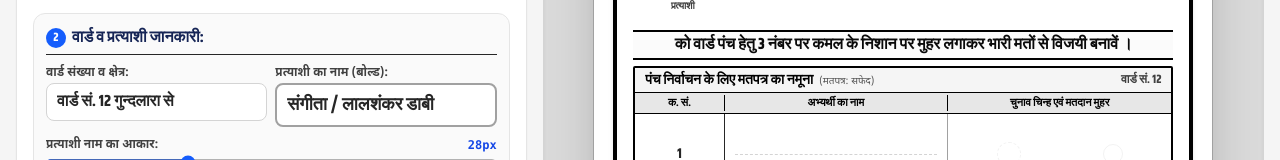
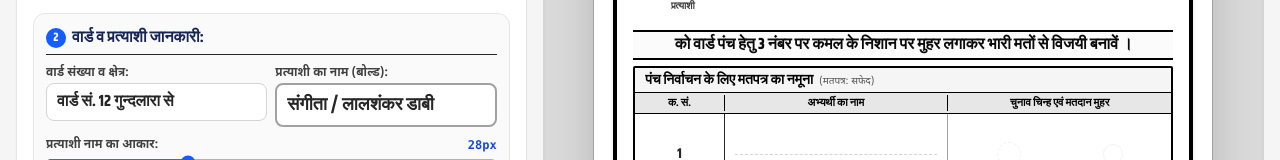
Before and after one commit to yadavnagji-web/PANCH-SARPANCH-ELECTION, a React (Vite) app: page / in a window 1280 px wide. Shown: the part 605-765 px from the top of the page. Built offline with nearby package versions, Linux system fonts and the light colour scheme; a web font is replaced by a local one.

Commit message:
refactor(ui): remove ward number from ballot header
Removed the ward number display from the pamphlet preview header to maintain a cleaner layout as requested.

```diff
--- a/src/components/PamphletPreview.tsx
+++ b/src/components/PamphletPreview.tsx
@@ -335,9 +335,8 @@ export const PamphletPreview: React.FC<PamphletPreviewProps> = ({
                   (मतपत्र: {data.ballotPaperColor === 'pink' ? 'गुलाबी' : 'सफेद'})
                 </span>
               </div>
-              <div className="text-right text-xs text-neutral-700 whitespace-nowrap">
-                <span>वार्ड सं. {data.wardNumberText?.replace(/[^0-9]/g, '') || candidateRowIndex}</span>
-              </div>
+              {/* Right corner kept empty as requested */}
+              <div />
             </div>
 
             {/* Table Column Titles */}
```
